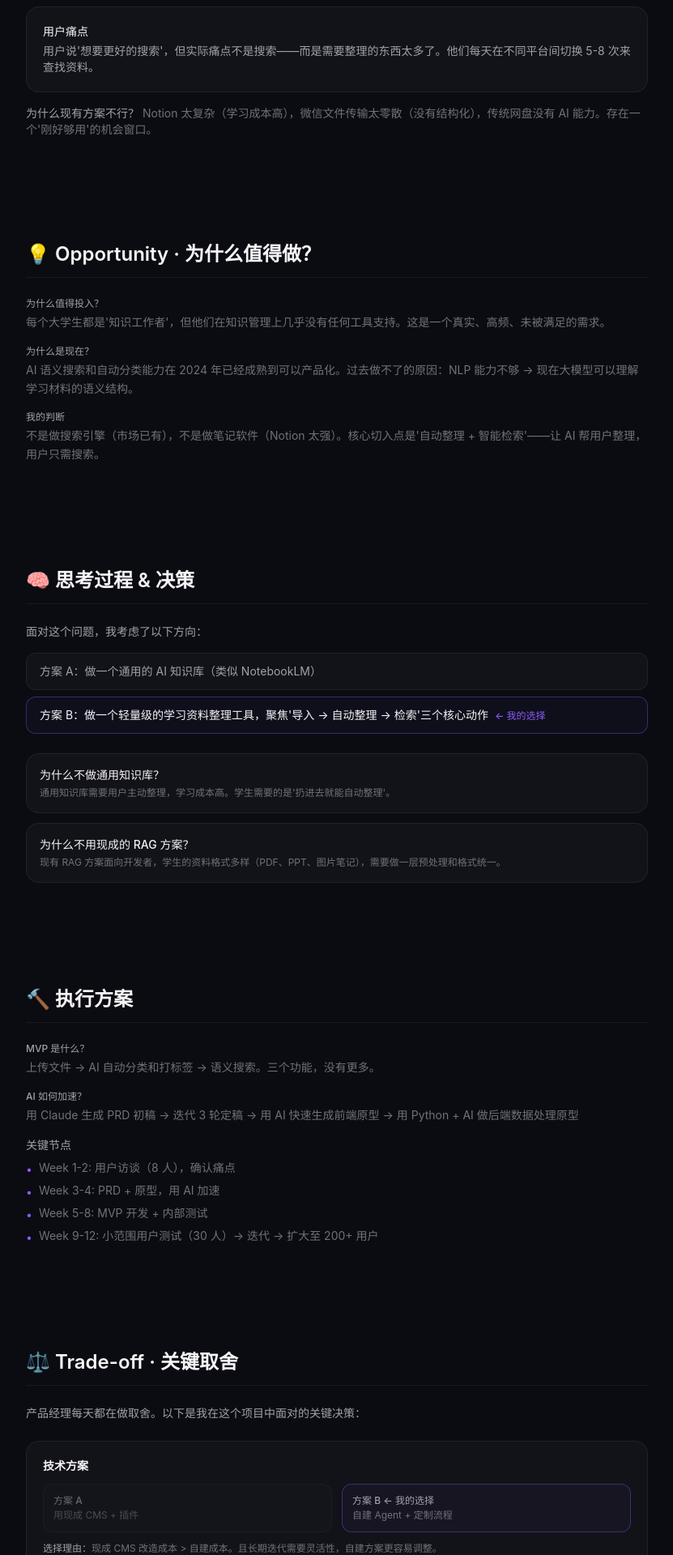
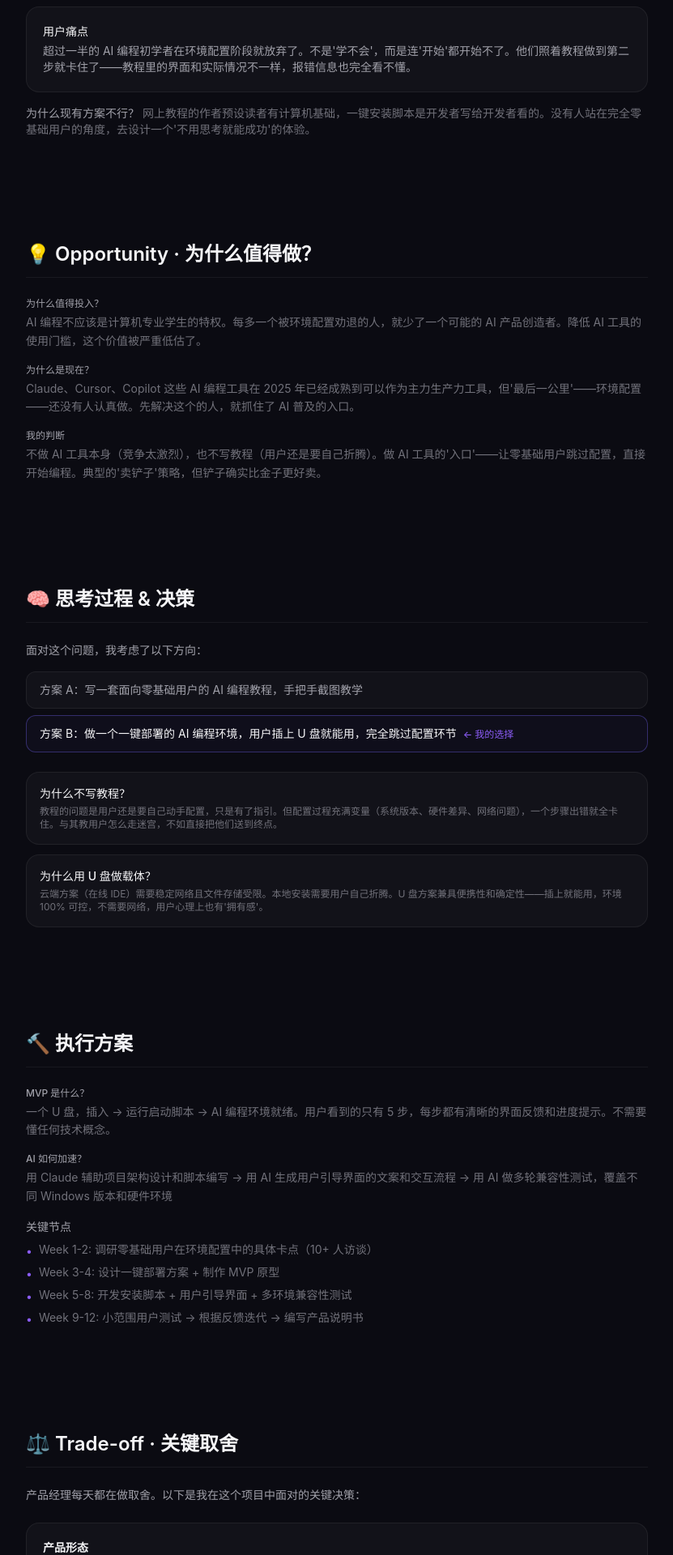
Before and after one commit to gry050820-ctrl/portfolio, a Next.js app: page /project/ai-usb in a window 1280 px wide. Shown: the part 760-2680 px from the top of the page at 81% size, without its empty margins (98-929 px from the left). Built offline with nearby package versions, Linux system fonts and the light colour scheme.

Commit message:
refactor: AI U盘文案重写，修正为真实的一键部署产品叙事

```diff
--- a/src/data/projects.ts
+++ b/src/data/projects.ts
@@ -102,131 +102,131 @@ export const projects: ProjectDetail[] = [
     slug: "ai-usb",
     number: 1,
     name: "AI U 盘",
-    tagline: "让知识管理回归直觉",
+    tagline: "让 AI 编程，从 5 分钟开始",
     status: "completed",
     statusLabel: "已完成",
 
     role: "产品设计 · 用户调研 · 原型验证",
     period: { start: "2026-05" },
-    tools: ["Claude", "Figma", "Notion", "Python", "Coze"],
+    tools: ["Claude", "Cursor", "Python", "Figma", "Notion"],
 
     background: {
       context:
-        "大学生在多门课程之间切换时，每门课使用不同的平台（超星、慕课、微信群、百度网盘……），学习资料高度分散。",
+        "AI 编程工具越来越强，但使用门槛没有降低。一个新手想用 AI 写代码，需要先装 Python、配虚拟环境、处理 CUDA 兼容性、解决各种依赖冲突——这套流程对有经验的人都头疼，对零基础用户更是劝退级灾难。",
       userProblem:
-        "用户说'想要更好的搜索'，但实际痛点不是搜索——而是需要整理的东西太多了。他们每天在不同平台间切换 5-8 次来查找资料。",
+        "超过一半的 AI 编程初学者在环境配置阶段就放弃了。不是'学不会'，而是连'开始'都开始不了。他们照着教程做到第二步就卡住了——教程里的界面和实际情况不一样，报错信息也完全看不懂。",
       whyExistingSolutionsFail:
-        "Notion 太复杂（学习成本高），微信文件传输太零散（没有结构化），传统网盘没有 AI 能力。存在一个'刚好够用'的机会窗口。",
+        "网上教程的作者预设读者有计算机基础，一键安装脚本是开发者写给开发者看的。没有人站在完全零基础用户的角度，去设计一个'不用思考就能成功'的体验。",
     },
 
     opportunity: {
       whyWorthDoing:
-        "每个大学生都是'知识工作者'，但他们在知识管理上几乎没有任何工具支持。这是一个真实、高频、未被满足的需求。",
+        "AI 编程不应该是计算机专业学生的特权。每多一个被环境配置劝退的人，就少了一个可能的 AI 产品创造者。降低 AI 工具的使用门槛，这个价值被严重低估了。",
       whyNow:
-        "AI 语义搜索和自动分类能力在 2024 年已经成熟到可以产品化。过去做不了的原因：NLP 能力不够 → 现在大模型可以理解学习材料的语义结构。",
+        "Claude、Cursor、Copilot 这些 AI 编程工具在 2025 年已经成熟到可以作为主力生产力工具，但'最后一公里'——环境配置——还没有人认真做。先解决这个的人，就抓住了 AI 普及的入口。",
       myJudgment:
-        "不是做搜索引擎（市场已有），不是做笔记软件（Notion 太强）。核心切入点是'自动整理 + 智能检索'——让 AI 帮用户整理，用户只需搜索。",
+        "不做 AI 工具本身（竞争太激烈），也不写教程（用户还是要自己折腾）。做 AI 工具的'入口'——让零基础用户跳过配置，直接开始编程。典型的'卖铲子'策略，但铲子确实比金子更好卖。",
     },
 
     thinking: {
       directions: [
-        "方案 A：做一个通用的 AI 知识库（类似 NotebookLM）",
-        "方案 B：做一个轻量级的学习资料整理工具，聚焦'导入 → 自动整理 → 检索'三个核心动作",
+        "方案 A：写一套面向零基础用户的 AI 编程教程，手把手截图教学",
+        "方案 B：做一个一键部署的 AI 编程环境，用户插上 U 盘就能用，完全跳过配置环节",
       ],
       chosenDirection: "方案 B",
       keyDecisions: [
         {
-          point: "为什么不做通用知识库？",
+          point: "为什么不写教程？",
           detail:
-            "通用知识库需要用户主动整理，学习成本高。学生需要的是'扔进去就能自动整理'。",
+            "教程的问题是用户还是要自己动手配置，只是有了指引。但配置过程充满变量（系统版本、硬件差异、网络问题），一个步骤出错就全卡住。与其教用户怎么走迷宫，不如直接把他们送到终点。",
         },
         {
-          point: "为什么不用现成的 RAG 方案？",
+          point: "为什么用 U 盘做载体？",
           detail:
-            "现有 RAG 方案面向开发者，学生的资料格式多样（PDF、PPT、图片笔记），需要做一层预处理和格式统一。",
+            "云端方案（在线 IDE）需要稳定网络且文件存储受限。本地安装需要用户自己折腾。U 盘方案兼具便携性和确定性——插上就能用，环境 100% 可控，不需要网络，用户心理上也有'拥有感'。",
         },
       ],
     },
 
     execution: {
-      mvp: "上传文件 → AI 自动分类和打标签 → 语义搜索。三个功能，没有更多。",
+      mvp: "一个 U 盘，插入 → 运行启动脚本 → AI 编程环境就绪。用户看到的只有 5 步，每步都有清晰的界面反馈和进度提示。不需要懂任何技术概念。",
       aiAcceleration:
-        "用 Claude 生成 PRD 初稿 → 迭代 3 轮定稿 → 用 AI 快速生成前端原型 → 用 Python + AI 做后端数据处理原型",
+        "用 Claude 辅助项目架构设计和脚本编写 → 用 AI 生成用户引导界面的文案和交互流程 → 用 AI 做多轮兼容性测试，覆盖不同 Windows 版本和硬件环境",
       milestones: [
-        "Week 1-2: 用户访谈（8 人），确认痛点",
-        "Week 3-4: PRD + 原型，用 AI 加速",
-        "Week 5-8: MVP 开发 + 内部测试",
-        "Week 9-12: 小范围用户测试（30 人）→ 迭代 → 扩大至 200+ 用户",
+        "Week 1-2: 调研零基础用户在环境配置中的具体卡点（10+ 人访谈）",
+        "Week 3-4: 设计一键部署方案 + 制作 MVP 原型",
+        "Week 5-8: 开发安装脚本 + 用户引导界面 + 多环境兼容性测试",
+        "Week 9-12: 小范围用户测试 → 根据反馈迭代 → 编写产品说明书",
       ],
     },
 
     tradeoffs: [
       {
-        decision: "技术方案",
-        optionA: "用现成 CMS + 插件",
-        optionB: "自建 Agent + 定制流程",
+        decision: "产品形态",
+        optionA: "在线 IDE（浏览器打开就能用，无需安装）",
+        optionB: "本地 U 盘（一键部署到电脑，离线可用）",
         chosen: "B",
-        reason: "现成 CMS 改造成本 > 自建成本。且长期迭代需要灵活性，自建方案更容易调整。",
+        reason: "在线 IDE 受网络限制且文件管理不便。U 盘的核心优势是'确定性'——环境 100% 可控，不依赖网络，用户拥有完整的本地环境，心理上也有'这个东西是我的'的踏实感。",
       },
       {
-        decision: "产品范围",
-        optionA: "全功能 MVP（搜索 + 整理 + 笔记 + 协作）",
-        optionB: "单功能深挖（只做整理 + 检索）",
+        decision: "技术深度",
+        optionA: "深度集成多个 AI 编程工具（Claude + Cursor + Copilot 等）",
+        optionB: "先聚焦一个核心工具链，保证开箱即用不出错",
         chosen: "B",
-        reason: "MVP 的目标是验证'自动整理'这个核心假设。功能越多，噪音越大，越难判断用户到底为什么留下来。主动放弃了笔记编辑和协作功能。",
+        reason: "MVP 的目标是验证'一键部署'这个核心价值。集成越多工具，兼容性问题就越多，反而背离了'零配置'的初衷。先做好一件事，再扩展。",
       },
     ],
 
     aiPractice: {
       toolsUsed: [
-        { name: "Claude", purpose: "PRD 撰写、用户反馈分类、代码生成辅助" },
-        { name: "Figma", purpose: "原型设计（AI 插件辅助生成初稿）" },
-        { name: "Python + AI", purpose: "后端数据处理和语义搜索原型" },
-        { name: "Notion", purpose: "项目管理和文档沉淀" },
+        { name: "Claude", purpose: "项目架构设计、安装脚本编写辅助、用户引导文案生成" },
+        { name: "Cursor", purpose: "安装脚本和引导界面的代码开发" },
+        { name: "Python", purpose: "自动化环境检测和部署脚本" },
+        { name: "Figma", purpose: "产品说明书和用户引导界面的视觉设计" },
       ],
       aiContribution:
-        "AI 负责：PRD 初稿生成、用户反馈自动分类、代码框架搭建、语义搜索的 embedding 计算",
+        "AI 负责：项目架构建议、安装脚本框架搭建、用户引导文案初稿、多环境兼容性测试脚本的生成",
       myContribution:
-        "我负责：问题定义和产品方向、所有关键取舍决策、AI 输出质量判断和修正、用户访谈和需求验证",
+        "我负责：用户痛点调研和问题定义、产品方案设计、所有关键取舍决策（本地 vs 云端、功能范围）、AI 输出质量审核和修正",
     },
 
     impact: {
       quantitative: [
+        "环境部署时间：从平均 3-6 小时降至 5 分钟（-95%+）",
+        "首次使用成功率：90%+ 的用户一次部署即成功",
         "覆盖用户：200+",
-        "资料检索时间：平均从 5 分钟降至 2 分钟（-60%）",
-        "用户留存：使用 3 次以上的占 45%",
       ],
       userQuote: {
-        text: "之前找资料要翻 3 个平台，现在一个入口就够了。而且 AI 帮我自动整理，省了至少一半时间。",
-        author: "用户 A，大三学生",
-        date: "2025.03",
+        text: "之前照着教程装了三天没装好，用这个 U 盘真的 5 分钟就开始了。感觉之前浪费的时间好冤。",
+        author: "用户，编程零基础学生",
+        date: "2026.06",
       },
       longTerm:
-        "这个项目让我深刻理解了'用户说的 ≠ 用户需要的'。用户说想要更好的搜索，实际需要更少的东西要搜。这个洞察影响了后续所有项目的问题定义方式。",
+        "这个项目让我真正理解了'用户价值'的含义——不是技术多强、功能多全，而是帮用户跨过了那道他们自己跨不过去的坎。降低门槛本身就是最大的价值创造。",
     },
 
     reflection: {
       didWell: [
-        "用户访谈阶段花了足够时间，没有直接跳到方案设计",
-        "MVP 的范围控制得很克制，三个功能就上线验证",
-        "用 AI 加速了 PRD 和原型的迭代速度，3 天出了 3 版原型",
+        "从真实痛点出发，不是自己想做一个'很酷的技术产品'",
+        "MVP 范围控制得当——先做一键部署，没有贪多求全",
+        "用户引导做得比较用心——产品说明书用可视化方式呈现，降低理解成本",
       ],
       couldImprove: [
-        "早期过度关注功能实现，忽略了用户引导——很多用户不知道 AI 能自动整理，以为要手动分类",
-        "应该更早做量化数据埋点，早期只有定性反馈，缺少数据支撑迭代方向",
-        "技术选型时低估了文件格式兼容的复杂度（PDF 扫描件、图片笔记的处理）",
+        "早期应该做更多硬件兼容性测试——不同电脑的 BIOS 设置、USB 接口差异带来了一些意外问题",
+        "用户反馈收集不够系统化——早期只有聊天记录，没有结构化的问题追踪",
+        "应该更早考虑版本更新机制——U 盘内容如何保持最新是个遗留问题",
       ],
       biggestLesson:
-        "产品真正解决的不是用户说出来的问题，而是他们每天重复经历的麻烦。'整理'比'搜索'更刚需——这个洞察不是用户告诉我的，是我观察他们行为后发现的。",
+        "做面向小白的工具，最难的不是技术，而是换位思考。你习以为常的概念（'环境变量''终端''依赖'），对他们来说就是天书。产品的好坏不取决于功能多强，而取决于用户是否觉得'这个东西是专门为我设计的'。",
     },
 
     nextIteration: {
       whatWouldChange:
-        "如果重新做一次，我会先做一个更小的实验——只做'自动整理'一个功能，不做搜索。用整理效果来验证核心假设，而不是同时验证两个功能。",
+        "如果重新做，我会先做更小范围的实验——找 5 个零基础用户，让他们在我面前操作，观察他们在哪一步卡住，而不是先设计方案再测试。",
       pitfallsToAvoid:
-        "不要在 MVP 阶段引入文件协作。协作会让产品复杂度翻倍，但 MVP 阶段用户根本没有协作需求——他们只是想整理自己的资料。",
+        "不要在 MVP 阶段追求覆盖所有操作系统。Windows 一个平台的兼容性问题就已经够多了，同时做 Mac/Linux 会让测试矩阵爆炸。",
       nextExploration:
-        "探索方向：AI 如何理解不同学科的知识结构（理工科的公式、文科的论述逻辑），从而提供更精准的整理和检索。",
+        "探索方向：在线更新机制，让 U 盘内容可以通过网络自动更新；根据用户的使用场景（数据分析 / Web 开发 / AI 应用）提供不同的预装工具包。",
     },
 
     resources: [
@@ -235,7 +235,7 @@ export const projects: ProjectDetail[] = [
     ],
 
     takeaway:
-      "用户说想要更好的搜索，但实际需要更少的东西要搜。产品经理的价值不是听懂用户的话，而是听懂话背后的麻烦。",
+      "对小白用户来说，最难的不是'学不会'，而是'连开始都开始不了'。降低门槛不是'做简单一点'，而是站在用户的角度，把每一步设计到他们不需要思考就能完成。这需要的不是技术能力，是同理心。",
 
     relatedByCapability: [
       { label: "需求洞察 · 实习项目", slug: "internship" },
```
Also changed, not shown: src/data/site.config.ts (+29 -29 lines).
